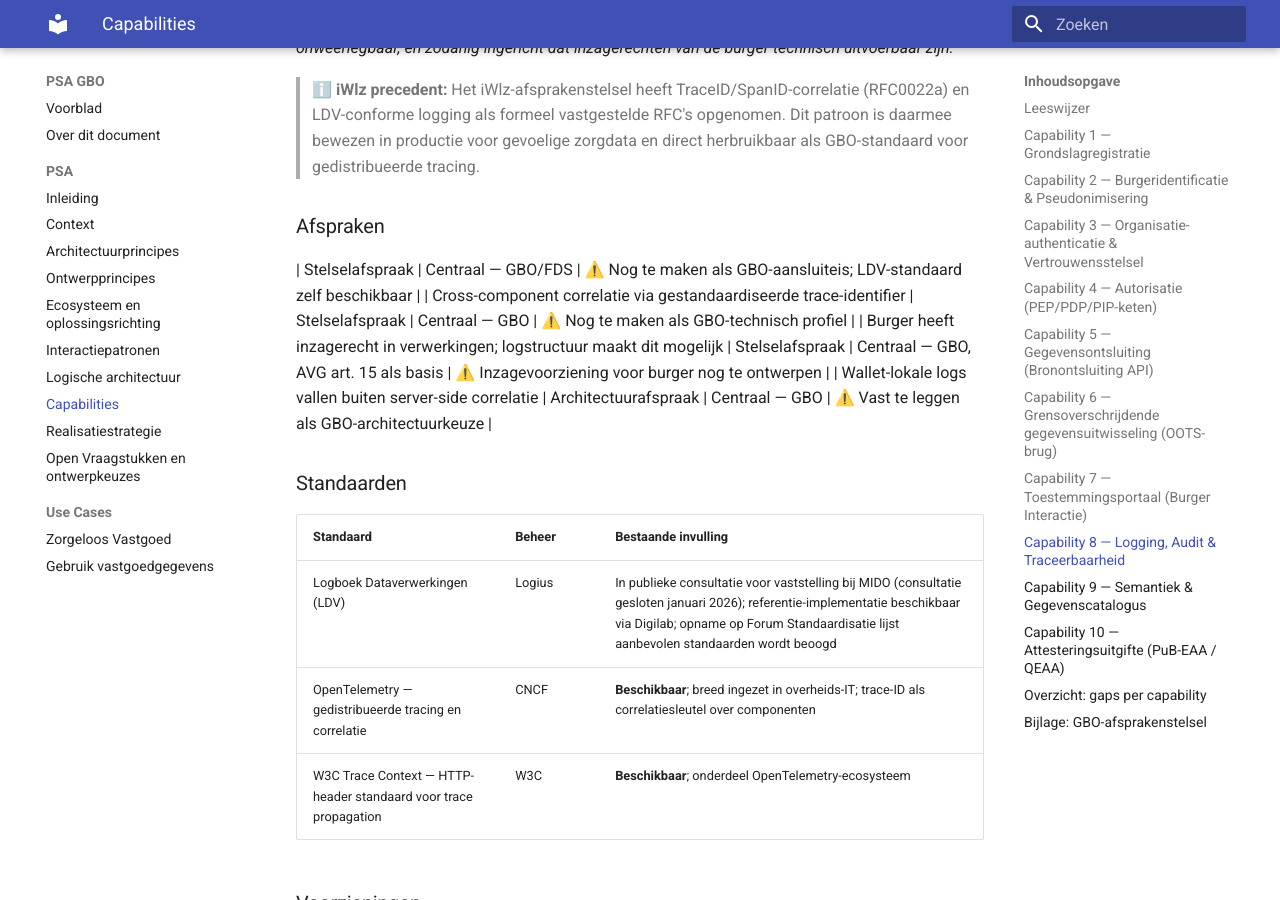
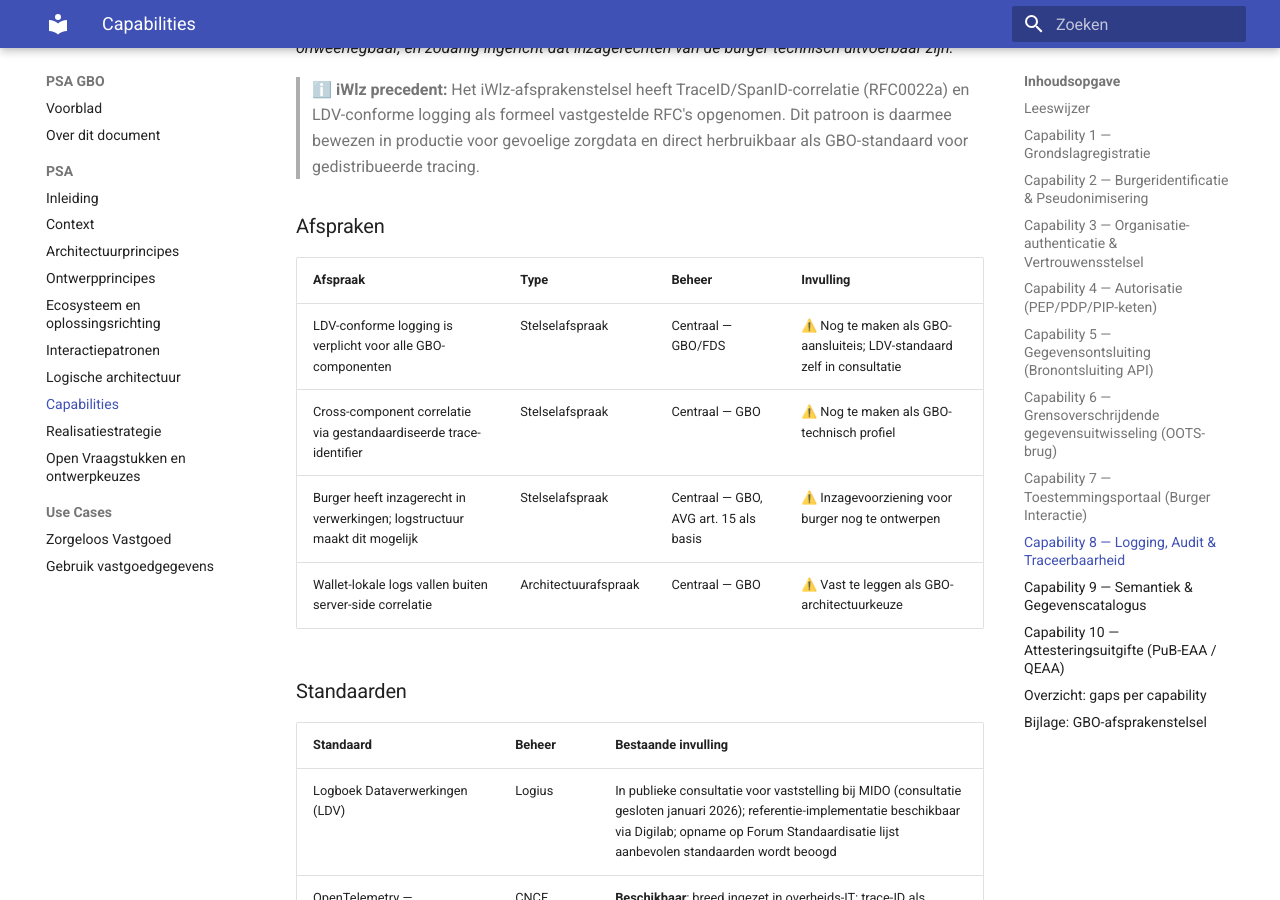
Before and after one commit to ICTU/GBO, an MkDocs documentation site: the page built from docs/psa/capabilities.md, in a window 1280 px wide and 900 px high, scrolled down 13911 px. Built offline with MkDocs 1.6.1 and Material for MkDocs 9.7.7, drawn with Linux system fonts in a browser that asks for light colours.

Commit message:
Update capabilities.md

```diff
--- a/docs/psa/capabilities.md
+++ b/docs/psa/capabilities.md
@@ -263,7 +263,9 @@ Naast technische gaps kent dit document ook **juridische randvoorwaarden** (gema
 
 ### Afspraken
 
-| Stelselafspraak | Centraal — GBO/FDS | ⚠️ Nog te maken als GBO-aansluiteis; LDV-standaard zelf beschikbaar |
+| Afspraak | Type | Beheer | Invulling |
+|---|---|---|---|
+| LDV-conforme logging is verplicht voor alle GBO-componenten | Stelselafspraak | Centraal — GBO/FDS | ⚠️ Nog te maken als GBO-aansluiteis; LDV-standaard zelf in consultatie |
 | Cross-component correlatie via gestandaardiseerde trace-identifier | Stelselafspraak | Centraal — GBO | ⚠️ Nog te maken als GBO-technisch profiel |
 | Burger heeft inzagerecht in verwerkingen; logstructuur maakt dit mogelijk | Stelselafspraak | Centraal — GBO, AVG art. 15 als basis | ⚠️ Inzagevoorziening voor burger nog te ontwerpen |
 | Wallet-lokale logs vallen buiten server-side correlatie | Architectuurafspraak | Centraal — GBO | ⚠️ Vast te leggen als GBO-architectuurkeuze |
```
